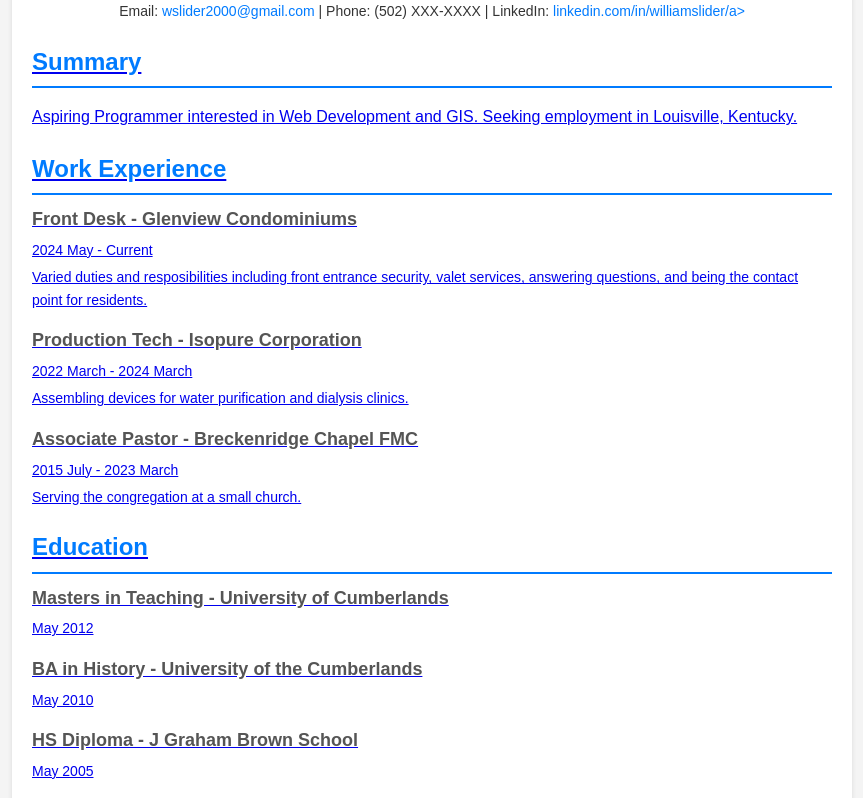
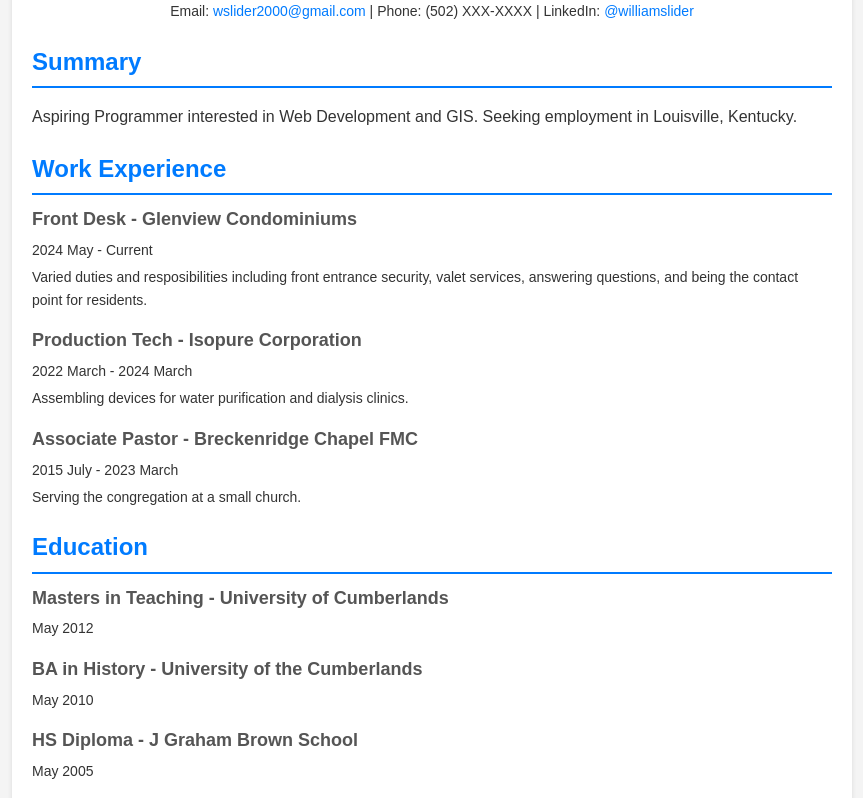
Before and after one commit to wslider/resume, a plain HTML site: page index.html in a window 1280 px wide. Shown: the part 98-896 px from the top of the page, without its empty margins (208-1071 px from the left). Drawn offline with Linux system fonts and the light colour scheme.

Commit message:
fixed an error with the linked in link

```diff
--- a/index.html
+++ b/index.html
@@ -85,7 +85,7 @@
                         >wslider2000@gmail.com</a
                     >
                     | Phone: (502) XXX-XXXX | LinkedIn:
-                    <a href="https://www.linkedin.com/in/williamslider">linkedin.com/in/williamslider/a>
+                    <a href="https://www.linkedin.com/in/williamslider">@williamslider</a>
                 </p>
             </section>
             <section class="section">
```
